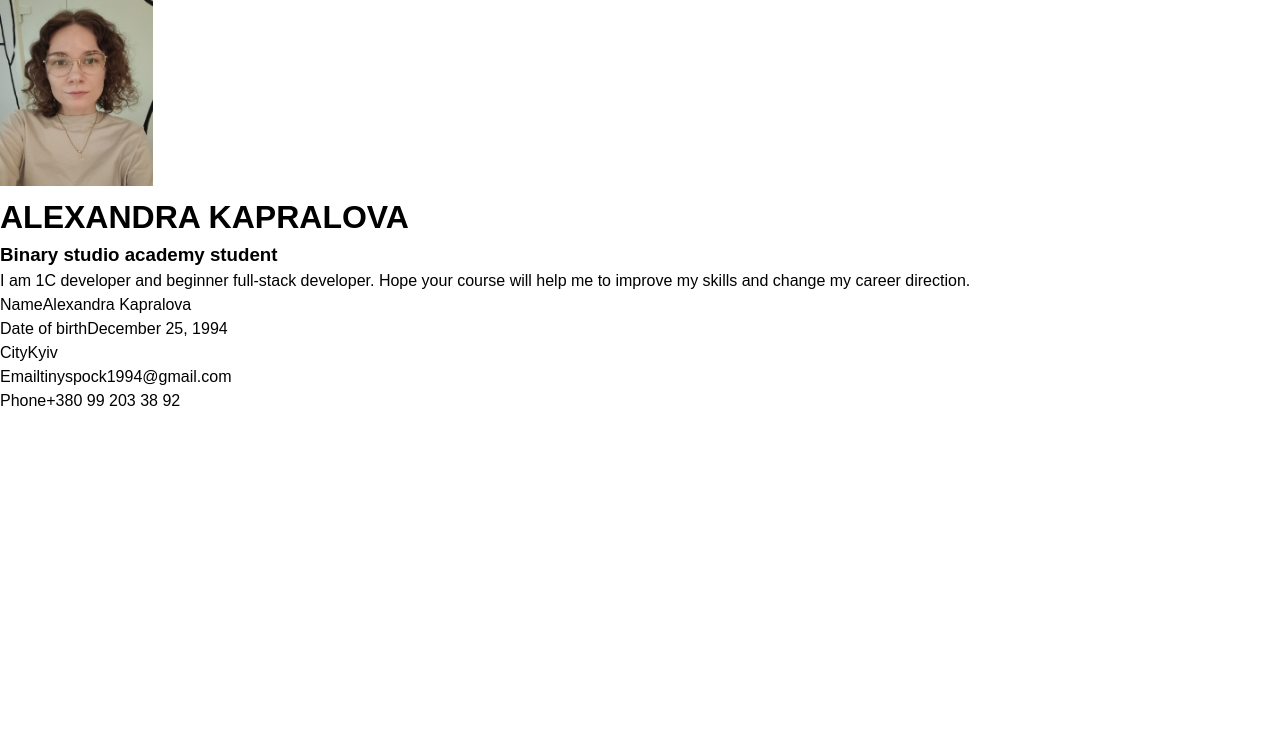
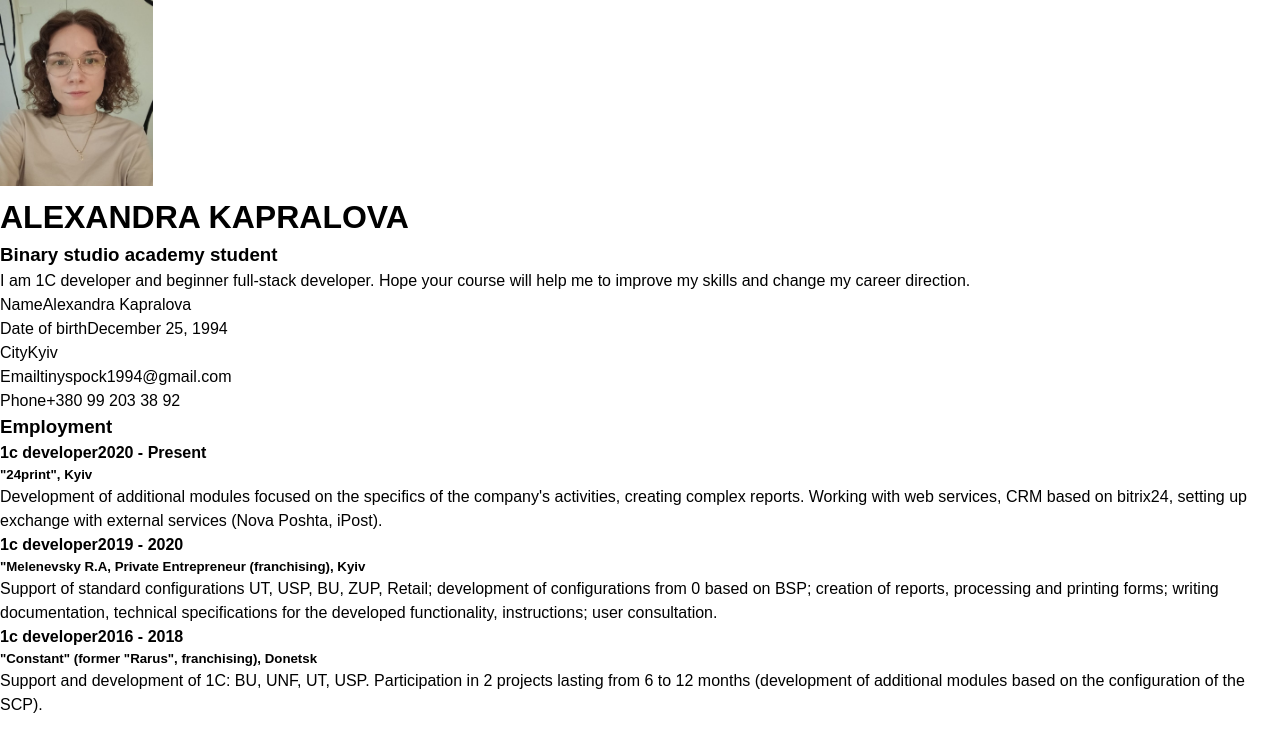
Before and after one commit to KapralovaAl/homepage, a plain HTML site: page index.html in a window 1280 px wide. Drawn offline with Linux system fonts and the light colour scheme.

Commit message:
Experiences added

```diff
--- a/index.html
+++ b/index.html
@@ -31,6 +31,53 @@
             <li><label>Phone</label><span>+380 99 203 38 92</span></li>
           </ul>
         </div>
+
+        <div id="resume">
+          <div class="timeline-section">
+            <h3 class="main-heading"><span>Employment</span></h3>
+            <ul class="timeline">
+              <li>
+                <div class="timelineUnit">
+                  <h4>1c developer<span class="timelineDate">2020 -
+                      Present</span></h4>
+                  <h5>"24print", Kyiv</h5>
+                  <p>Development of additional modules focused on the specifics
+                    of the company's activities, creating complex reports.
+                    Working with web services, CRM based on bitrix24, setting
+                    up exchange with external services (Nova Poshta, iPost).
+                  </p>
+                </div>
+              </li>
+              <li>
+                <div class="timelineUnit">
+                  <h4>1c developer<span class="timelineDate">2019 - 2020</span>
+                  </h4>
+                  <h5>"Melenevsky R.A, Private Entrepreneur (franchising), Kyiv
+                  </h5>
+                  <p>Support of standard configurations UT, USP, BU, ZUP,
+                    Retail; development of configurations from 0 based on BSP;
+                    creation of reports, processing and printing forms; writing
+                    documentation, technical specifications for the developed
+                    functionality, instructions; user consultation.</p>
+                </div>
+              </li>
+              <li>
+                <div class="timelineUnit">
+                  <h4>1c developer<span class="timelineDate">2016 - 2018</span>
+                  </h4>
+                  <h5>"Constant" (former "Rarus", franchising), Donetsk</h5>
+                  <p>Support and development of 1C: BU, UNF, UT, USP.
+                    Participation in 2 projects lasting from 6 to 12 months
+                    (development of additional modules based on the
+                    configuration of the SCP).</p>
+                </div>
+              </li>
+            </ul>
+            <div class="clear"></div>
+
+
+          </div>
+        </div>
       </div>
     </div>
   </main>
```
